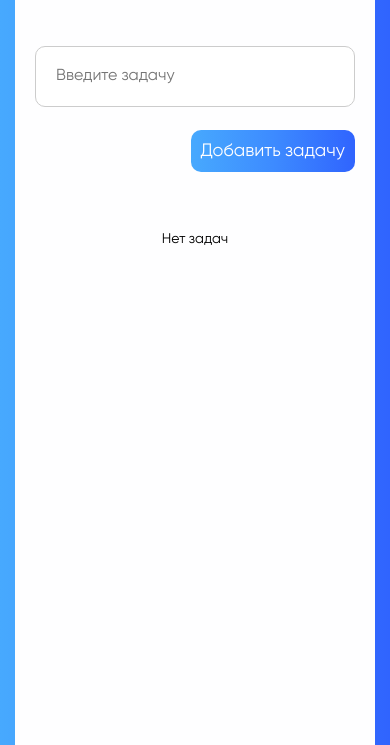
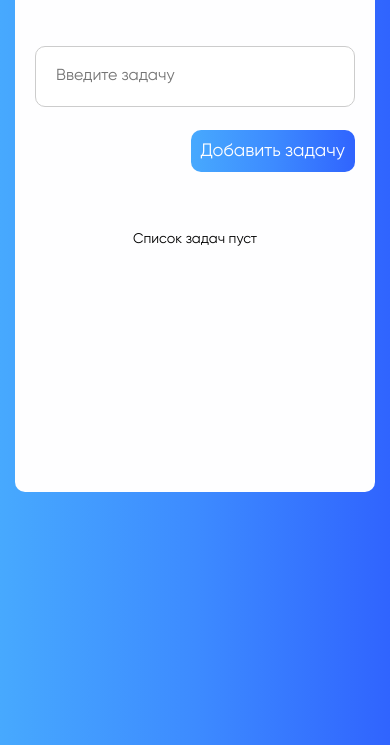
Before and after one commit to GeoSv23/toDo, a website built with Vite: page index.html in a window 390 px wide. Shown: the part 99-844 px from the top of the page. Built offline with nearby package versions, Linux system fonts and the light colour scheme.

Commit message:
fix heaight of tasks container

```diff
--- a/src/js/main.js
+++ b/src/js/main.js
@@ -17,7 +17,7 @@ function addTask() {
 
 function holderTasks() {
   if (tasks.length === 0) {
-    taskList.innerHTML = `<p class="zaglushka">Нет задач</p>`;
+    taskList.innerHTML = `<p class="zaglushka">Список задач пуст</p>`;
   }
 }
 holderTasks();
--- a/src/styles/style.scss
+++ b/src/styles/style.scss
@@ -238,7 +238,7 @@ img:hover {
     padding: 10px 10px;
   }
   .tasks__wrapper {
-    min-height: 800px;
+    min-height: 300px;
     width: 100%;
   }
   .tasks__wrapper.black {
```
